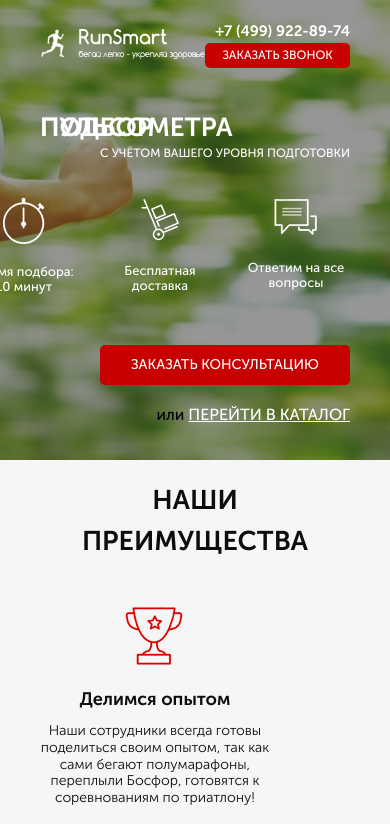
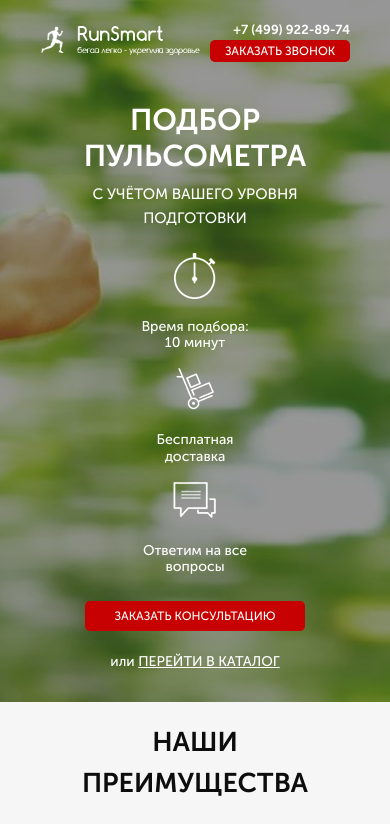
Before and after one commit to Uskovdanya/Uskovdanya-pulsumetr, a website: page src/index.html in a window 390 px wide. Shown: the top 824 px of the page. Drawn offline with Linux system fonts and the light colour scheme.

Commit message:
finish site adaptation, first and second section

```diff
--- a/src/sass/blocks/_media.scss
+++ b/src/sass/blocks/_media.scss
@@ -95,18 +95,11 @@
         &__icons {
             margin-top: 20px;
             flex-wrap: wrap;
-/*             &:last-child {
-                justify-content: center;
-                margin-right: 0;
-            } */
         }
         &__icon {
-            margin-right: 18px;
+
             &:last-child {
-
-                margin-right: 0;
                 margin: 0 auto;
-
             }
             img {
                 margin-top: 20px;
@@ -122,25 +115,62 @@
     }
 }
 @media (max-width: 575px) {
+    .header {
+        &__logo {
+            width: 170px;
+            margin-right: 10px;
+        }
+        &__phone {
+            font-size: 13px;
+        }
+    }
     .promo {
-        min-height: 460px;
+        min-height: 475px;
+        &__wrapper {
+            align-items: center;
+            margin-top: 40px;
+        }
         &__header {
-            font-size: 26px;
-            line-height: 0;
+            font-size: 30px;
+            text-align: center;
         }
         &__subheader {
-            margin-top: 5px;
+            margin-top: 0;
+            font-size: 15px;
+            text-align: center;
+        }
+        &__icons {
+            flex-direction: column;
+            margin-top: 0;
+            align-items: center;
+        }
+        &__icon {
+            font-size: 14px;
+            margin-top: 15px;
+            width: 110px;
+        }
+        &__link {
+            margin-top: 20px;
+            font-size: 14px;
+        }
+    }
+    .button {
+        width: 140px;
+        height: 22px;
+        &_main {
+            margin-top: 25px;
+            width: 220px;
+            height: 30px;
             font-size: 12px;
         }
+    }
+    .advantages {
         &__icons {
-            margin-top: 25px;
-            flex-wrap: wrap;
-
+            margin-top: 5px;
+            flex-direction: column;
         }
         &__icon {
-            /* align-items: center; */
-
+            margin: 0 auto;
         }
     }
-
 }
--- a/src/sass/blocks/_promo.scss
+++ b/src/sass/blocks/_promo.scss
@@ -47,7 +47,7 @@
         margin-top: 18px;
         font-size: 16px;
         font-weight: 500;
-        color: #000;
+        color: #ffffff;
         a {
             color: #ffffff;
             text-transform: uppercase;
```
Also changed, not shown: src/css/blocks/1.min.css (added, +1 -0 lines), src/css/style.min.css.
